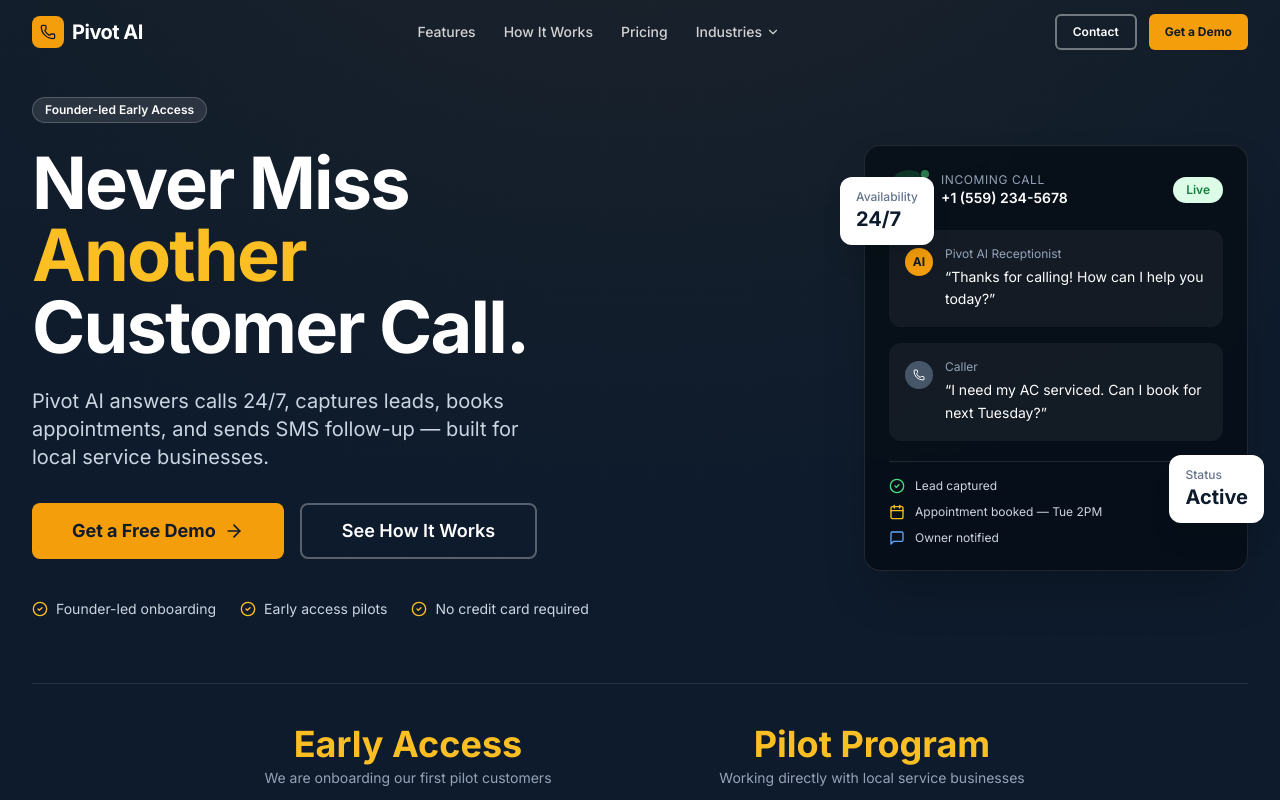
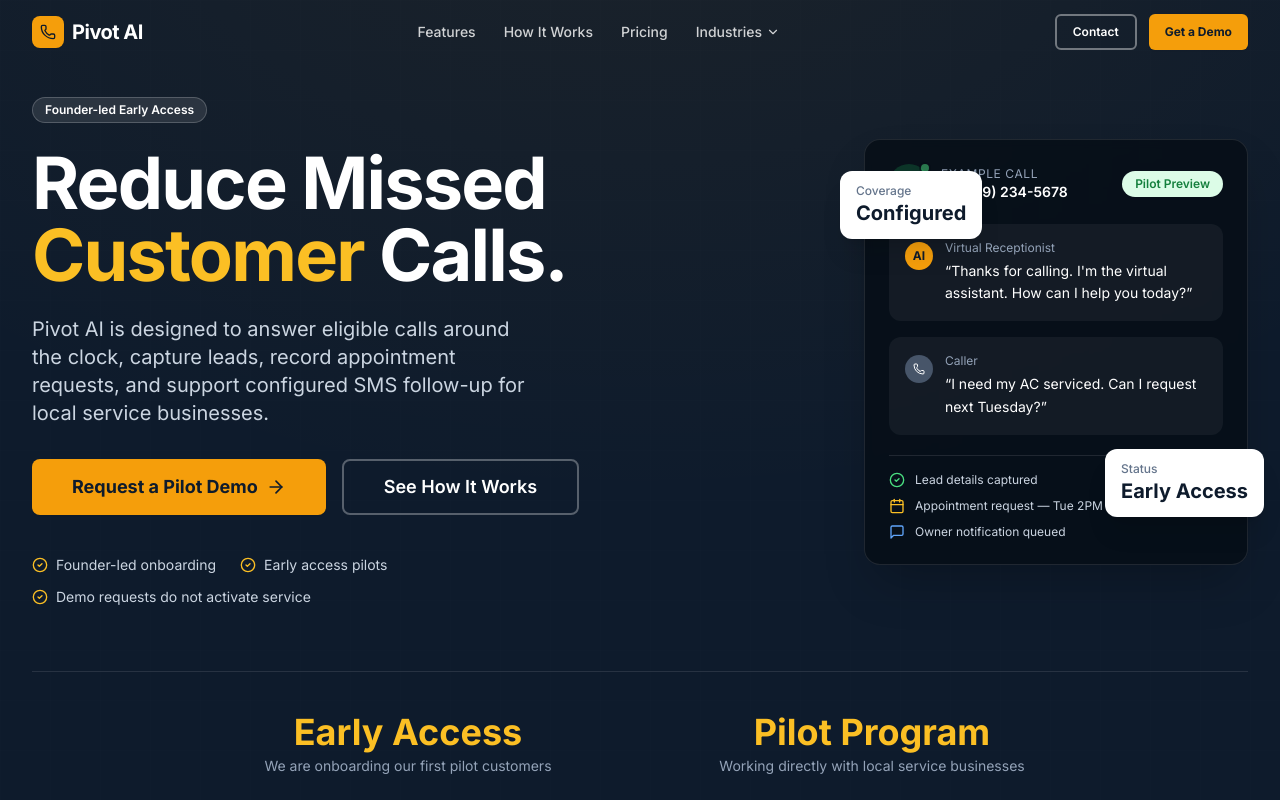
Before and after one commit to Gagan8atwal/pivot-ai-website, a Next.js app: page / in a window 1280 px wide. Shown: the top 800 px of the page. Built offline with nearby package versions, Linux system fonts and the light colour scheme.

Commit message:
fix(marketing): make hero claims match pilot evidence

```diff
--- a/components/sections/hero.tsx
+++ b/components/sections/hero.tsx
@@ -41,20 +41,20 @@
             </Badge>
 
             <h1 className="text-5xl sm:text-6xl lg:text-7xl font-bold text-white leading-[1.05] tracking-tight text-balance mb-6">
-              Never Miss{' '}
-              <span className="text-amber-400">Another</span>{' '}
-              Customer Call.
+              Reduce Missed{' '}
+              <span className="text-amber-400">Customer</span>{' '}
+              Calls.
             </h1>
 
             <p className="text-lg sm:text-xl text-slate-300 leading-relaxed mb-8 max-w-lg mx-auto lg:mx-0">
-              Pivot AI answers calls 24/7, captures leads, books
-              appointments, and sends SMS follow-up — built for local service businesses.
+              Pivot AI is designed to answer eligible calls around the clock, capture leads,
+              record appointment requests, and support configured SMS follow-up for local service businesses.
             </p>
 
             <div className="flex flex-col sm:flex-row gap-4 justify-center lg:justify-start mb-10">
               <Link href="/demo">
                 <Button variant="amber" size="xl" className="w-full sm:w-auto group">
-                  Get a Free Demo
+                  Request a Pilot Demo
                   <ArrowRight
                     className="ml-2 h-5 w-5 transition-transform group-hover:translate-x-1"
                     aria-hidden="true"
@@ -77,7 +77,7 @@
               {[
                 'Founder-led onboarding',
                 'Early access pilots',
-                'No credit card required',
+                'Demo requests do not activate service',
               ].map((item) => (
                 <div key={item} className="flex items-center gap-2">
                   <CheckCircle2 className="h-4 w-4 text-amber-400 flex-shrink-0" aria-hidden="true" />
@@ -102,11 +102,11 @@
                       <span className="absolute -top-0.5 -right-0.5 h-3 w-3 rounded-full bg-green-400 border-2 border-navy-950 animate-pulse" aria-hidden="true" />
                     </div>
                     <div>
-                      <p className="text-xs text-slate-400 uppercase tracking-wider">Incoming Call</p>
+                      <p className="text-xs text-slate-400 uppercase tracking-wider">Example Call</p>
                       <p className="text-sm font-semibold text-white">+1 (559) 234-5678</p>
                     </div>
                   </div>
-                  <Badge variant="success" className="text-xs">Live</Badge>
+                  <Badge variant="success" className="text-xs">Pilot Preview</Badge>
                 </div>
 
                 {/* AI response */}
@@ -116,9 +116,9 @@
                       <span className="text-xs font-bold text-navy-900">AI</span>
                     </div>
                     <div>
-                      <p className="text-xs text-slate-400 mb-1">Pivot AI Receptionist</p>
+                      <p className="text-xs text-slate-400 mb-1">Virtual Receptionist</p>
                       <p className="text-sm text-white leading-relaxed">
-                        &ldquo;Thanks for calling! How can I help
+                        &ldquo;Thanks for calling. I&apos;m the virtual assistant. How can I help
                         you today?&rdquo;
                       </p>
                     </div>
@@ -133,18 +133,18 @@
                     <div>
                       <p className="text-xs text-slate-400 mb-1">Caller</p>
                       <p className="text-sm text-white leading-relaxed">
-                        &ldquo;I need my AC serviced. Can I book for next Tuesday?&rdquo;
+                        &ldquo;I need my AC serviced. Can I request next Tuesday?&rdquo;
                       </p>
                     </div>
                   </div>
                 </div>
 
-                {/* Actions taken */}
+                {/* Example workflow evidence */}
                 <div className="space-y-2.5 pt-4 border-t border-white/10">
                   {[
-                    { icon: CheckCircle2, label: 'Lead captured', color: 'text-green-400' },
-                    { icon: Calendar, label: 'Appointment booked — Tue 2PM', color: 'text-amber-400' },
-                    { icon: MessageSquare, label: 'Owner notified', color: 'text-blue-400' },
+                    { icon: CheckCircle2, label: 'Lead details captured', color: 'text-green-400' },
+                    { icon: Calendar, label: 'Appointment request — Tue 2PM', color: 'text-amber-400' },
+                    { icon: MessageSquare, label: 'Owner notification queued', color: 'text-blue-400' },
                   ].map(({ icon: Icon, label, color }) => (
                     <div key={label} className="flex items-center gap-2.5">
                       <Icon className={`h-4 w-4 flex-shrink-0 ${color}`} aria-hidden="true" />
@@ -154,14 +154,14 @@
                 </div>
               </div>
 
-              {/* Floating stat cards */}
+              {/* Floating pilot cards */}
               <div className="absolute -left-6 top-8 bg-white rounded-xl shadow-xl px-4 py-3 hidden lg:block">
-                <p className="text-xs text-slate-500 font-medium">Availability</p>
-                <p className="text-xl font-bold text-navy-900">24/7</p>
+                <p className="text-xs text-slate-500 font-medium">Coverage</p>
+                <p className="text-xl font-bold text-navy-900">Configured</p>
               </div>
               <div className="absolute -right-4 bottom-12 bg-white rounded-xl shadow-xl px-4 py-3 hidden lg:block">
                 <p className="text-xs text-slate-500 font-medium">Status</p>
-                <p className="text-xl font-bold text-navy-900 text-green-600">Active</p>
+                <p className="text-xl font-bold text-navy-900 text-amber-600">Early Access</p>
               </div>
             </div>
           </div>
```
